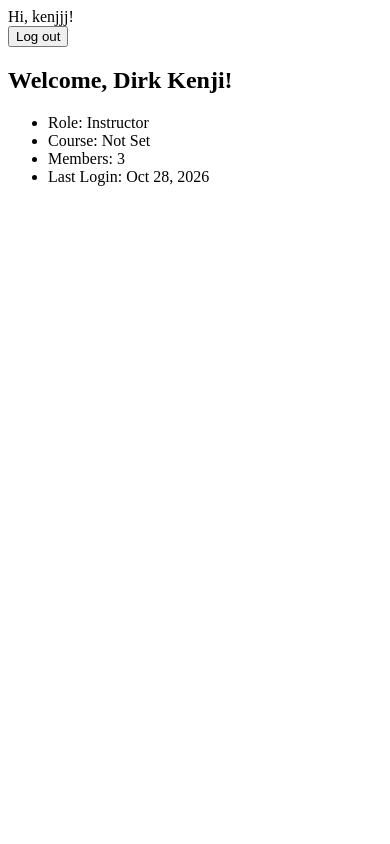
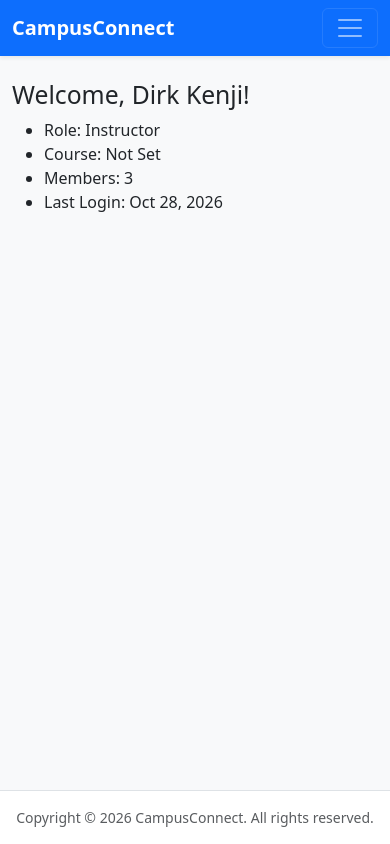
Before and after one commit to kenj-1/CSIT327-G1-Balili-DirkKenji-FirstDjango, a Django app: page / in a window 390 px wide. Run offline with Django 5.2, Linux system fonts and the light colour scheme; a user stored in the database is signed in; data comes from the database, SQL or seed files in the repository.

Commit message:
feat(ui): setup Bootstrap 5 CDN, responsive navbar, and alert messages in base.html

```diff
--- a/templates/base.html
+++ b/templates/base.html
@@ -1,23 +1,75 @@
 {% load static %}
 <!DOCTYPE html>
 <html lang="en">
-<head><title>CampusConnect</title></head>
-<body>
-    <nav>
-        {% if user.is_authenticated %}
-            Hi, {{ user.username }}!
-            <form method="post" action="{% url 'logout' %}">
-                {% csrf_token %}
-                <button type="submit">Log out</button>
-            </form>
-        {% else %}
-            <a href="{% url 'login' %}">Log in</a>
-            <a href="{% url 'signup' %}">Sign up</a>
+<head>
+    <meta charset="UTF-8">
+    <meta name="viewport" content="width=device-width, initial-scale=1.0">
+    <title>{% block title %}CampusConnect{% endblock %}</title>
+    <!-- Bootstrap 5 CSS via CDN -->
+    <link href="https://cdn.jsdelivr.net/npm/bootstrap@5.3.3/dist/css/bootstrap.min.css" rel="stylesheet" integrity="sha384-QWTKZyjpPEjISv5WaRU9OFeRpok6YctnYmDr5pNlyT2bRjXh0JMhjY6hW+ALEwIH" crossorigin="anonymous">
+</head>
+<body class="bg-light d-flex flex-column min-vh-100">
+    <nav class="navbar navbar-expand-lg navbar-dark bg-primary shadow-sm">
+        <div class="container">
+            <a class="navbar-brand fw-bold" href="{% url 'dashboard' %}">CampusConnect</a>
+            <button class="navbar-toggler" type="button" data-bs-toggle="collapse" data-bs-target="#navbarNav" aria-controls="navbarNav" aria-expanded="false" aria-label="Toggle navigation">
+                <span class="navbar-toggler-icon"></span>
+            </button>
+            <div class="collapse navbar-collapse" id="navbarNav">
+                <ul class="navbar-nav ms-auto align-items-lg-center gap-2">
+                    {% if user.is_authenticated %}
+                        <li class="nav-item">
+                            <span class="navbar-text text-white me-2">
+                                Hi, <strong>{{ user.username }}</strong>!
+                            </span>
+                        </li>
+                        <li class="nav-item">
+                            <a class="nav-link" href="{% url 'dashboard' %}">Dashboard</a>
+                        </li>
+                        <li class="nav-item">
+                            {% url 'profile' as profile_url %}
+                            <a class="nav-link" href="{{ profile_url|default:'/profile/' }}">Profile</a>
+                        </li>
+                        <li class="nav-item">
+                            <form method="post" action="{% url 'logout' %}" class="d-inline">
+                                {% csrf_token %}
+                                <button type="submit" class="btn btn-outline-light btn-sm">Log out</button>
+                            </form>
+                        </li>
+                    {% else %}
+                        <li class="nav-item">
+                            <a class="nav-link" href="{% url 'login' %}">Log in</a>
+                        </li>
+                        <li class="nav-item">
+                            <a class="btn btn-light btn-sm text-primary fw-semibold" href="{% url 'signup' %}">Sign up</a>
+                        </li>
+                    {% endif %}
+                </ul>
+            </div>
+        </div>
+    </nav>
+
+    <main class="container py-4 flex-grow-1">
+        {% if messages %}
+            {% for message in messages %}
+                <div class="alert alert-success alert-dismissible fade show shadow-sm" role="alert">
+                    {{ message }}
+                    <button type="button" class="btn-close" data-bs-dismiss="alert" aria-label="Close"></button>
+                </div>
+            {% endfor %}
         {% endif %}
-    </nav>
-    <main>
+
         {% block content %}
         {% endblock %}
     </main>
+
+    <footer class="bg-white border-top py-3 mt-auto">
+        <div class="container text-center text-muted small">
+            {% block footer %}Copyright &copy; 2026 CampusConnect. All rights reserved.{% endblock %}
+        </div>
+    </footer>
+
+    <!-- Bootstrap 5 JS Bundle via CDN -->
+    <script src="https://cdn.jsdelivr.net/npm/bootstrap@5.3.3/dist/js/bootstrap.bundle.min.js" integrity="sha384-YvpcrYf0tY3lHB60NNkmXc5s9fDVZLESaAA55NDzOxhy9GkcIdslK1eN7N6jIeHz" crossorigin="anonymous"></script>
 </body>
 </html>
```
Also changed, not shown: AGENT_CONTEXT.md (+17 -25 lines).
